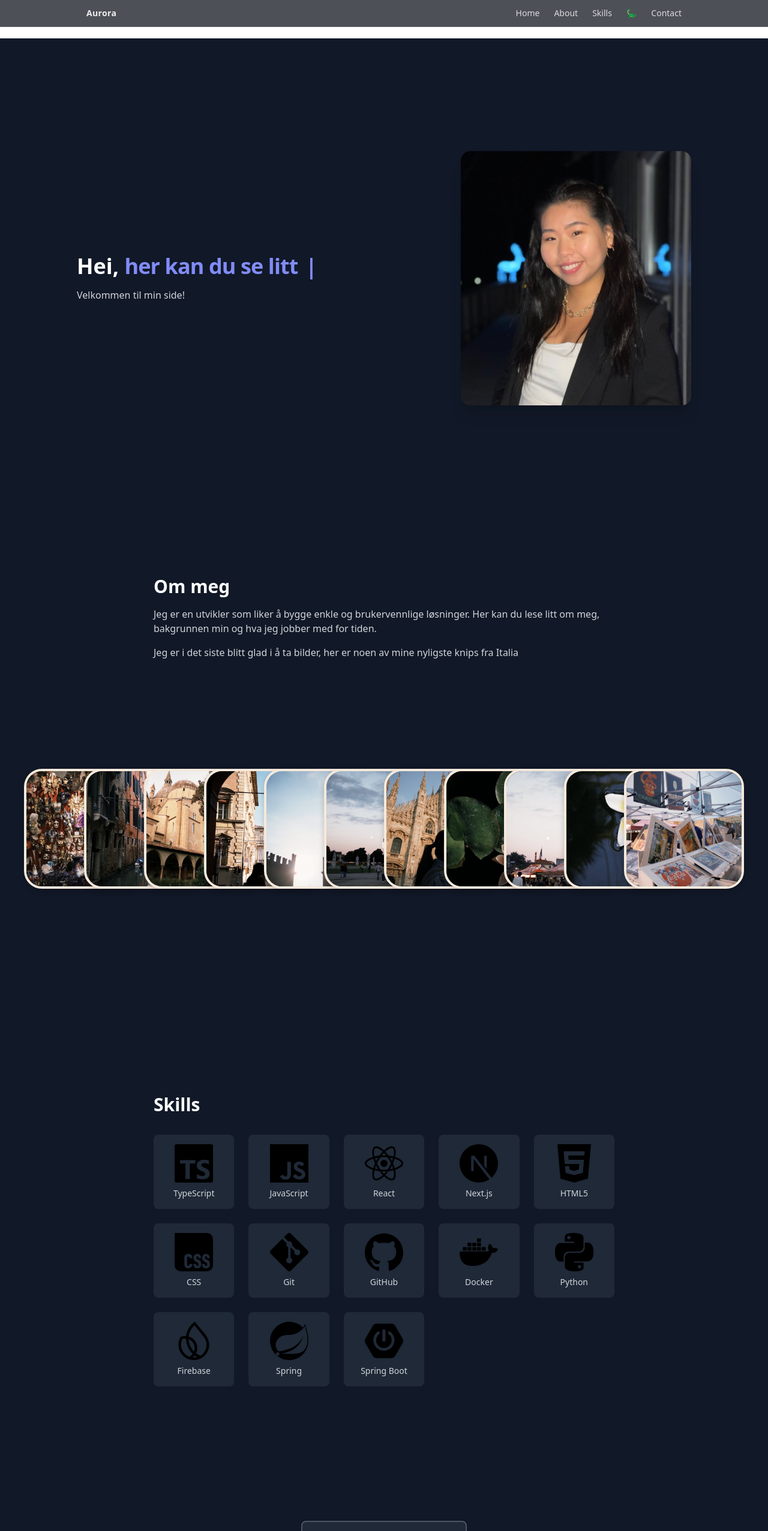
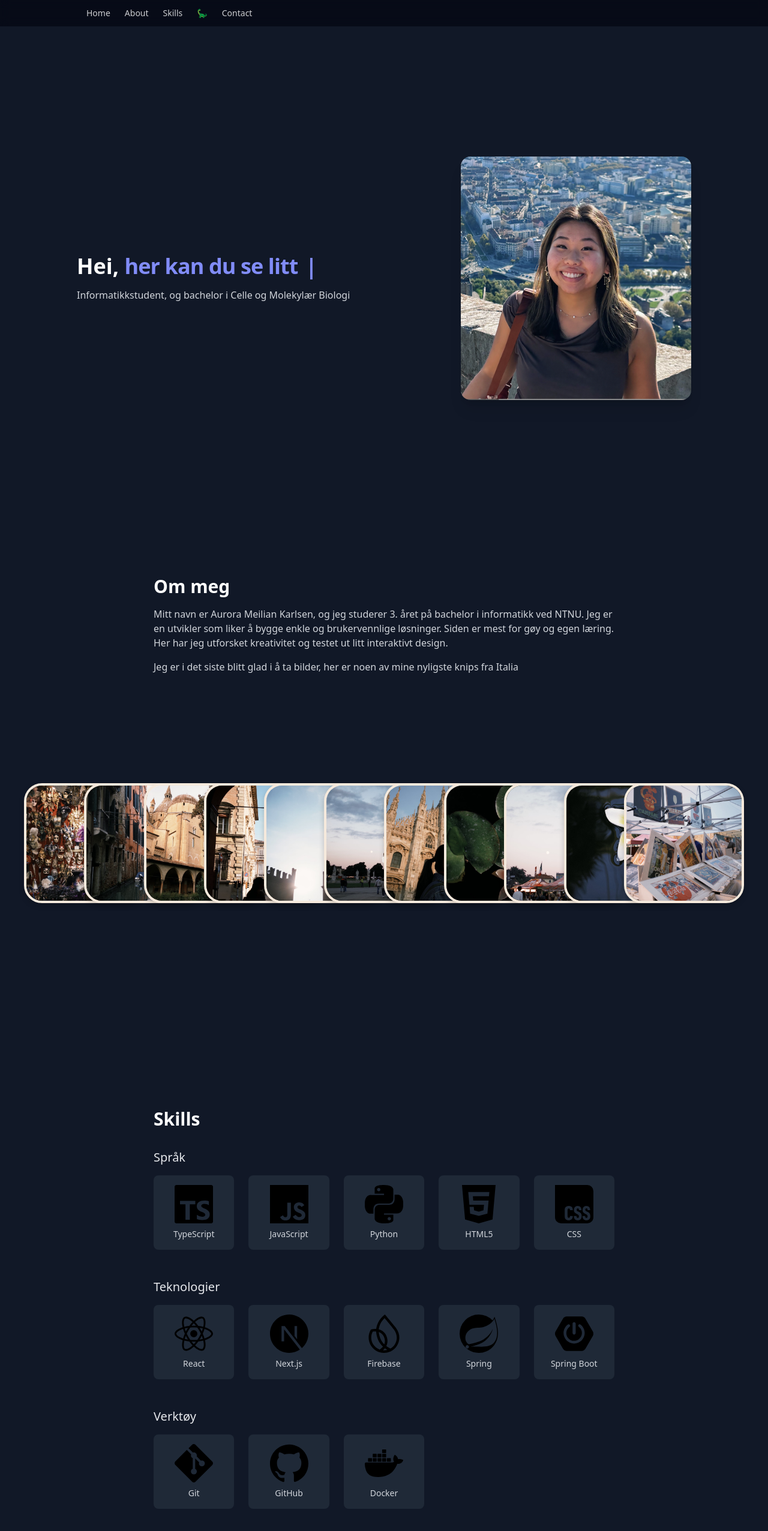
Before and after one commit to AuroraMeilianKarlsen/portfolio, a Next.js app: page / in a window 1280 px wide. Shown: the top 2553 px of the page at 60% size. Built offline with nearby package versions, Linux system fonts and the light colour scheme.

Commit message:
Layout, and content, refined navbar links, changed profile picture

```diff
--- a/src/app/components/ClientTyping.tsx
+++ b/src/app/components/ClientTyping.tsx
@@ -7,7 +7,7 @@ export default function ClientTyping() {
     <TextType
       as="span"
       className="text-indigo-400"
-      text={['velkommen til min portfolio', 'her kan du se litt mer om meg :)', 'bare tull og tøys']}
+      text={['velkommen til min portfolio', 'her kan du se litt mer om meg']}
       typingSpeed={75}
       pauseDuration={1500}
       deletingSpeed={40}
--- a/src/app/components/Navbar.tsx
+++ b/src/app/components/Navbar.tsx
@@ -1,13 +1,7 @@
 export default function Navbar() {
   return (
-    <nav className="fixed top-0 left-0 right-0 z-50 border-b border-white/10 bg-gray-950/70 backdrop-blur">
+    <nav className="fixed top-0 left-0 right-0 z-50 bg-gray-950/70 backdrop-blur">
       <div className="mx-auto flex max-w-5xl items-center justify-between px-4 py-3">
-        <a
-          href="#home"
-          className="text-sm font-semibold tracking-wide text-white/90 hover:text-white"
-        >
-          Aurora
-        </a>
         <div className="space-x-6 text-sm">
           <a href="#home" className="text-white/80 hover:text-indigo-400">
             Home
@@ -24,7 +18,6 @@ export default function Navbar() {
           <a href="#contact" className="text-white/80 hover:text-indigo-400">
             Contact
           </a>
-
         </div>
       </div>
     </nav>
--- a/src/app/globals.css
+++ b/src/app/globals.css
@@ -19,6 +19,7 @@ body {
   margin: 0;
   min-width: 320px;
   min-height: 100vh;
+  background-color: #111827; /* gray-900 */
 }
 
 a {
--- a/src/app/layout.tsx
+++ b/src/app/layout.tsx
@@ -12,8 +12,8 @@ export default function RootLayout({
   children: React.ReactNode;
 }) {
   return (
-    <html lang="no" className="scroll-smooth">
-      <body>
+    <html lang="no" className="scroll-smooth bg-gray-900">
+      <body className="bg-gray-900">
         <Navbar />
         <div className="pt-16">{children}</div>
       </body>
--- a/src/app/page.tsx
+++ b/src/app/page.tsx
@@ -52,11 +52,14 @@ export default function Home() {
                 <ClientTyping />
               </span>
             </h1>
-            <p className="mt-4 text-gray-300">Velkommen til min side!</p>
+            <p className="mt-4 text-gray-300">
+              {' '}
+              Informatikkstudent, og bachelor i Celle og Molekylær Biologi
+            </p>
           </div>
           <div className="flex justify-center lg:justify-end">
             <Image
-              src="/Aurora.jpg"
+              src="/AuroraMKarlsenPortrait.png"
               alt="Profilbilde"
               width={440}
               height={560}
@@ -72,9 +75,11 @@ export default function Home() {
         <div className="mx-auto max-w-3xl">
           <h2 className="text-3xl font-semibold">Om meg</h2>
           <p className="mt-4 text-gray-300">
-            Jeg er en utvikler som liker å bygge enkle og brukervennlige
-            løsninger. Her kan du lese litt om meg, bakgrunnen min og hva jeg
-            jobber med for tiden.
+            Mitt navn er Aurora Meilian Karlsen, og jeg studerer 3. året på
+            bachelor i informatikk ved NTNU. Jeg er en utvikler som liker å
+            bygge enkle og brukervennlige løsninger. Siden er mest for gøy og
+            egen læring. Her har jeg utforsket kreativitet og testet ut litt
+            interaktivt design.
           </p>
 
           <p className="mt-4 text-gray-300">
@@ -101,7 +106,11 @@ export default function Home() {
       <section id="skills" className="px-6 py-24 scroll-mt-20">
         <div className="mx-auto max-w-3xl">
           <h2 className="text-3xl font-semibold">Skills</h2>
-          <div className="mt-8 grid grid-cols-3 gap-6 sm:grid-cols-4 md:grid-cols-5">
+
+          {/* Språk */}
+          <div className="mt-8">
+            <h3 className="text-xl font-medium text-gray-200 mb-4">Språk</h3>
+            <div className="grid grid-cols-3 gap-6 sm:grid-cols-4 md:grid-cols-5">
               <Card className="flex flex-col items-center gap-2">
                 <Image
                   src="/skillLogo/typescript.svg"
@@ -124,23 +133,13 @@ export default function Home() {
               </Card>
               <Card className="flex flex-col items-center gap-2">
                 <Image
-                src="/skillLogo/react.svg"
-                alt="React"
+                  src="/skillLogo/python.svg"
+                  alt="Python"
                   width={64}
                   height={64}
                   className="h-16 w-16"
                 />
-              <span className="text-sm text-gray-300">React</span>
-            </Card>
-            <Card className="flex flex-col items-center gap-2">
-              <Image
-                src="/skillLogo/nextdotjs.svg"
-                alt="Next.js"
-                width={64}
-                height={64}
-                className="h-16 w-16"
-              />
-              <span className="text-sm text-gray-300">Next.js</span>
+                <span className="text-sm text-gray-300">Python</span>
               </Card>
               <Card className="flex flex-col items-center gap-2">
                 <Image
@@ -162,45 +161,34 @@ export default function Home() {
                 />
                 <span className="text-sm text-gray-300">CSS</span>
               </Card>
+            </div>
+          </div>
+
+          {/* Teknologier */}
+          <div className="mt-12">
+            <h3 className="text-xl font-medium text-gray-200 mb-4">
+              Teknologier
+            </h3>
+            <div className="grid grid-cols-3 gap-6 sm:grid-cols-4 md:grid-cols-5">
               <Card className="flex flex-col items-center gap-2">
                 <Image
-                src="/skillLogo/git.svg"
-                alt="Git"
+                  src="/skillLogo/react.svg"
+                  alt="React"
                   width={64}
                   height={64}
                   className="h-16 w-16"
                 />
-              <span className="text-sm text-gray-300">Git</span>
+                <span className="text-sm text-gray-300">React</span>
               </Card>
               <Card className="flex flex-col items-center gap-2">
                 <Image
-                src="/skillLogo/github.svg"
-                alt="GitHub"
+                  src="/skillLogo/nextdotjs.svg"
+                  alt="Next.js"
                   width={64}
                   height={64}
                   className="h-16 w-16"
                 />
-              <span className="text-sm text-gray-300">GitHub</span>
-            </Card>
-            <Card className="flex flex-col items-center gap-2">
-              <Image
-                src="/skillLogo/docker.svg"
-                alt="Docker"
-                width={64}
-                height={64}
-                className="h-16 w-16"
-              />
-              <span className="text-sm text-gray-300">Docker</span>
-            </Card>
-            <Card className="flex flex-col items-center gap-2">
-              <Image
-                src="/skillLogo/python.svg"
-                alt="Python"
-                width={64}
-                height={64}
-                className="h-16 w-16"
-              />
-              <span className="text-sm text-gray-300">Python</span>
+                <span className="text-sm text-gray-300">Next.js</span>
               </Card>
               <Card className="flex flex-col items-center gap-2">
                 <Image
@@ -234,6 +222,44 @@ export default function Home() {
               </Card>
             </div>
           </div>
+
+          {/* Verktøy */}
+          <div className="mt-12">
+            <h3 className="text-xl font-medium text-gray-200 mb-4">Verktøy</h3>
+            <div className="grid grid-cols-3 gap-6 sm:grid-cols-4 md:grid-cols-5">
+              <Card className="flex flex-col items-center gap-2">
+                <Image
+                  src="/skillLogo/git.svg"
+                  alt="Git"
+                  width={64}
+                  height={64}
+                  className="h-16 w-16"
+                />
+                <span className="text-sm text-gray-300">Git</span>
+              </Card>
+              <Card className="flex flex-col items-center gap-2">
+                <Image
+                  src="/skillLogo/github.svg"
+                  alt="GitHub"
+                  width={64}
+                  height={64}
+                  className="h-16 w-16"
+                />
+                <span className="text-sm text-gray-300">GitHub</span>
+              </Card>
+              <Card className="flex flex-col items-center gap-2">
+                <Image
+                  src="/skillLogo/docker.svg"
+                  alt="Docker"
+                  width={64}
+                  height={64}
+                  className="h-16 w-16"
+                />
+                <span className="text-sm text-gray-300">Docker</span>
+              </Card>
+            </div>
+          </div>
+        </div>
       </section>
 
       <section id="game" className="px-6 py-24 scroll-mt-20">
@@ -254,9 +280,7 @@ export default function Home() {
       <section id="contact" className="px-6 py-24 scroll-mt-20">
         <div className="mx-auto max-w-3xl">
           <h2 className="text-3xl font-semibold">Kontakt</h2>
-          <p className="mt-4 text-gray-300">
-            Ønsker du å komme i kontakt med meg?
-          </p>
+
           <div className="mt-6 grid grid-cols-1 gap-4 sm:grid-cols-3">
             <Card className="text-center">
               <a
```
Lines whose indentation alone changed are shown as unchanged.
